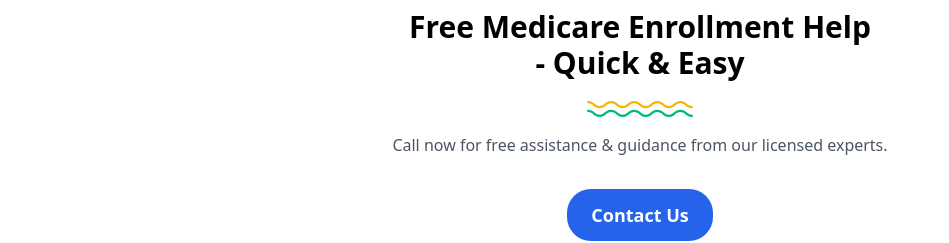
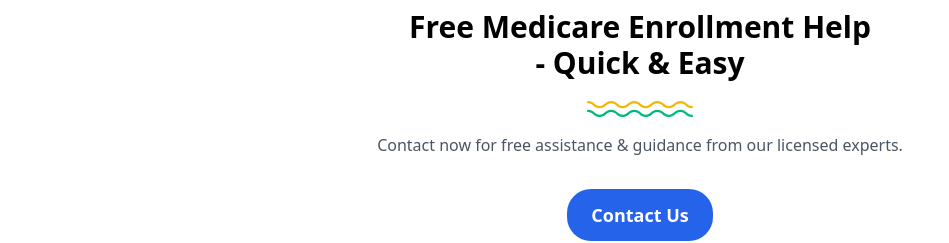
Before and after one commit to tantunholdings/medicare-tantun-web, a Next.js app: page / in a window 1280 px wide. Shown: the part 1180-1423 px from the top of the page, without its empty margins (0-949 px from the left). Built offline with nearby package versions, Linux system fonts and the light colour scheme; no server answers.

Commit message:
edit text

```diff
--- a/components/home/MiddleSection.js
+++ b/components/home/MiddleSection.js
@@ -24,7 +24,7 @@ const MiddleSection = () => {
 
         <div className="flex justify-center mt-5"><Image src={titleShape} alt="Title Shape" /></div>
         <p className="mt-4 text-gray-600">
-          Call now for free assistance & guidance from our licensed experts.
+          Contact now for free assistance & guidance from our licensed experts.
         </p>
         <button className="mt-8 rounded-3xl bg-primary px-6 py-3 text-lg font-semibold text-white hover:bg-blue-700" onClick={handleContactUsClick}>
           Contact Us
```
